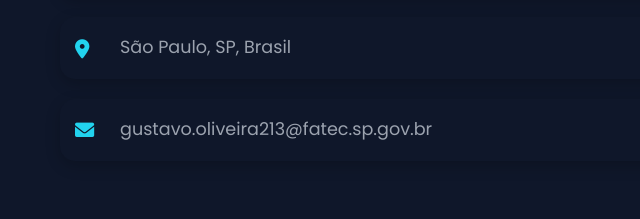
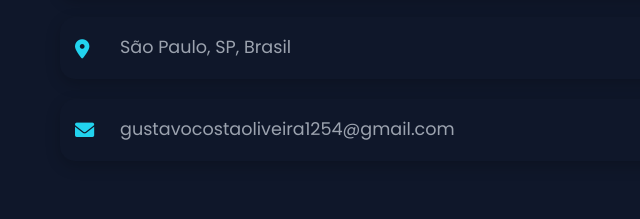
Before and after one commit to Guh1254/portifolio, a plain HTML site: page index.html in a window 1280 px wide. Shown: the part 1563-1782 px from the top of the page, 0-640 px from the left. Drawn offline with Linux system fonts and the light colour scheme.

Commit message:
mail update

```diff
--- a/index.html
+++ b/index.html
@@ -91,7 +91,7 @@
                         </div>
                         <div class="info-item">
                             <i class="fas fa-envelope"></i>
-                            <span>gustavo.oliveira213@fatec.sp.gov.br</span>
+                            <span>gustavocostaoliveira1254@gmail.com</span>
                         </div>
                     </div>
                 </div>
```
